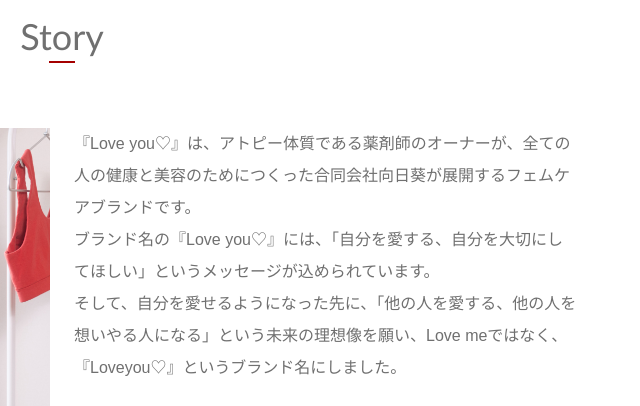
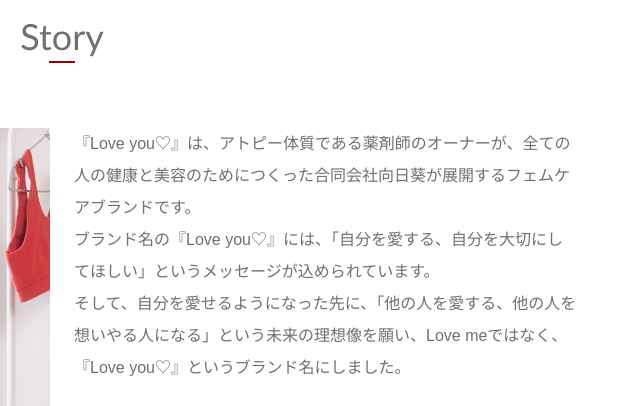
Before and after one commit to tecworks-co-jp/himawari-llc, a plain HTML site: page index.html in a window 1280 px wide. Shown: the part 820-1226 px from the top of the page, 578-1218 px from the left. Drawn offline with nearby package versions, Linux system fonts and the light colour scheme.

Commit message:
Fix: change "Loveyou" to "Love you"

```diff
--- a/index.html
+++ b/index.html
@@ -129,7 +129,7 @@
                     <div class="story-block">
                         <p>『Love you♡』は、アトピー体質である薬剤師のオーナーが、全ての人の健康と美容のためにつくった合同会社向日葵が展開するフェムケアブランドです。<br>
                             ブランド名の『Love you♡』には、「自分を愛する、自分を大切にしてほしい」というメッセージが込められています。<br>
-                            そして、自分を愛せるようになった先に、「他の人を愛する、他の人を想いやる人になる」という未来の理想像を願い、Love meではなく、『Loveyou♡』というブランド名にしました。</p>
+                            そして、自分を愛せるようになった先に、「他の人を愛する、他の人を想いやる人になる」という未来の理想像を願い、Love meではなく、『Love you♡』というブランド名にしました。</p>
                         <p>商品開発の際には、20代〜40代のリアルな女性の声を聴き、ファンと一緒に考えて商品を開発しています。</p>
                         <p>自身が持つ本来の美しさに気づき、内側から輝く人が増えることが、『Love you♡』の願いです。</p>
                     </div>
```
